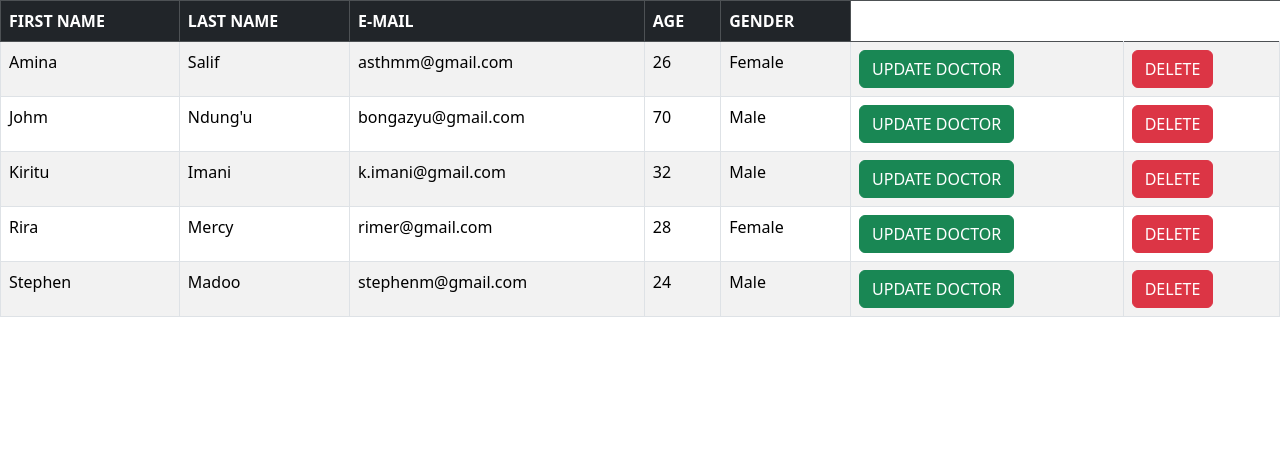
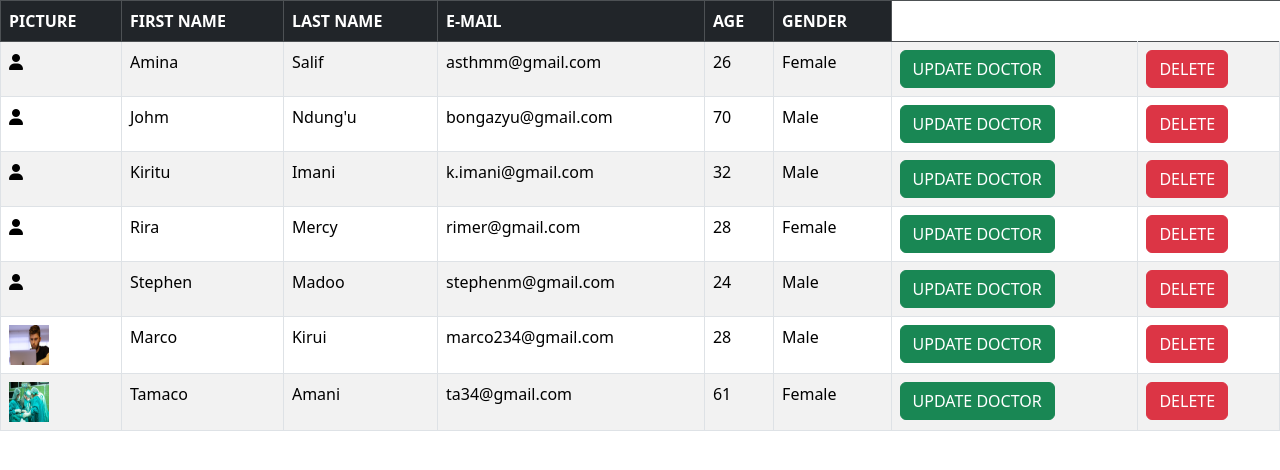
Before and after one commit to NjugunaShalom/mondaycrud, a Django app: page /patient/doctorlist/ in a window 1280 px wide. Shown: the top 470 px of the page. Run offline with Django 5.2, Linux system fonts and the light colour scheme; data comes from the database, SQL or seed files in the repository.

Commit message:
second commit

```diff
--- a/hospital/urls.py
+++ b/hospital/urls.py
@@ -14,11 +14,12 @@ Including another URLconf
     1. Import the include() function: from django.urls import include, path
     2. Add a URL to urlpatterns:  path('blog/', include('blog.urls'))
 """
+from django.conf import settings
+from django.conf.urls.static import static
 from django.contrib import admin
 from django.urls import path, include
 
 urlpatterns = [
     path('admin/', admin.site.urls),
     path('patient/', include('patient.urls')),
-
-]
+]+static(settings.MEDIA_URL, document_root=settings.MEDIA_ROOT)
--- a/patient/forms.py
+++ b/patient/forms.py
@@ -19,6 +19,11 @@ class DoctorForm(forms.ModelForm):
         model = Doctor
         fields = '__all__'
         widgets = {
+            'image': forms.ClearableFileInput(
+                attrs={'class': 'form-control',
+                       'accept': 'image/*',
+                       'title':'Select an Image'}
+            ),
             'first_name': forms.TextInput(attrs={'class': 'form-control','placeholder': 'Enter your first name'}),
             'last_name': forms.TextInput(attrs={'class': 'form-control','placeholder': 'Enter your last name'}),
             'email': forms.EmailInput(attrs={'class': 'form-control','placeholder': 'Enter your email'}),
--- a/patient/models.py
+++ b/patient/models.py
@@ -21,6 +21,7 @@ class Diagnosis(models.Model):
         return self.patient
 
 class Doctor(models.Model):
+    image = models.ImageField(upload_to='doctor_images/', blank=True)
     first_name = models.CharField(max_length=20)
     last_name = models.CharField(max_length=20)
     email = models.EmailField()
--- a/patient/templates/base.html
+++ b/patient/templates/base.html
@@ -4,6 +4,7 @@
     <meta charset="UTF-8">
     <title>{% block title %}{% endblock %}</title>
     <link rel="stylesheet" href="https://cdn.jsdelivr.net/npm/bootstrap@5.3.3/dist/css/bootstrap.min.css">
+    <link rel="stylesheet" href="https://cdnjs.cloudflare.com/ajax/libs/font-awesome/6.7.2/css/all.min.css">
 </head>
 <body>
 {% block content %}
--- a/patient/templates/doctor.html
+++ b/patient/templates/doctor.html
@@ -7,7 +7,7 @@
 <div class="row">
     <div class="col-md-3"></div>
     <div class="col-md-6">
-        <form action="" method="POST" class="mt-5">
+        <form action="" method="POST" class="mt-5" enctype="multipart/form-data">
              {% csrf_token %}
              {{ form }}
              <button class="btn btn-primary mt-3">ADD DOCTOR</button>
--- a/patient/templates/doctorlist.html
+++ b/patient/templates/doctorlist.html
@@ -3,9 +3,10 @@
 {% block title %}Doctor list{% endblock %}
 
 {% block content %}
-<table class="table table-striped table-hover table-bordered">
+<table class="table table-striped table-hover table-bordered" xmlns:https="http://www.w3.org/1999/xhtml">
     <thead class="table-dark">
     <tr>
+        <th>PICTURE</th>
         <th>FIRST NAME</th>
         <th>LAST NAME</th>
         <th>E-MAIL</th>
@@ -16,6 +17,13 @@
     <tbody>
     {% for doctor in doctors %}
     <tr>
+        <td>
+            {% if doctor.image %}
+            <img src="{{ doctor.image.url }}" alt="" style="height: 40px;width: 40px">
+            {% else %}
+            <i class="fa-solid fa-user"></i>
+            {% endif %}
+        </td>
         <td>{{ doctor.first_name }}</td>
         <td>{{ doctor.last_name }}</td>
         <td>{{ doctor.email }}</td>
--- a/patient/templates/index.html
+++ b/patient/templates/index.html
@@ -1,4 +1,3 @@
-
 {% extends "base.html" %}
 
 {% block title %}Home {% endblock %}
--- a/patient/views.py
+++ b/patient/views.py
@@ -28,7 +28,7 @@ def diagnosis(request):
 
 def doctor(request):
     if request.method == "POST":
-        form = DoctorForm(request.POST)
+        form = DoctorForm(request.POST,request.FILES)
         if form.is_valid():
             form.save()
             return redirect('doctor')
```
Also changed, not shown: hospital/settings.py (+7 -0 lines), db.sqlite3, media/doctor_images/surgery-1822458_640.jpg (added), media/doctor_images/young-man-4053324_1280.jpg (added), patient/migrations/0005_patient_image.py (added), patient/migrations/0006_remove_patient_image_doctor_image.py (added).
